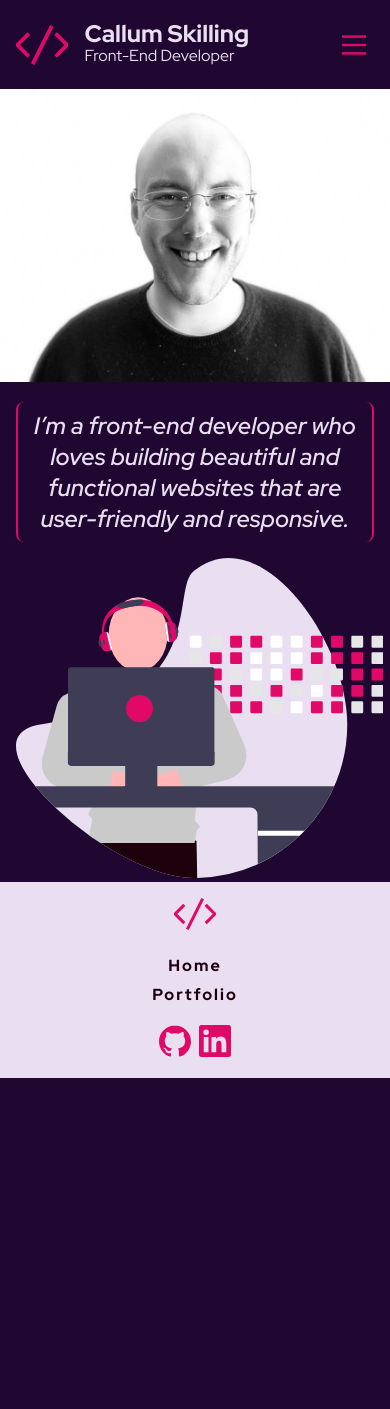
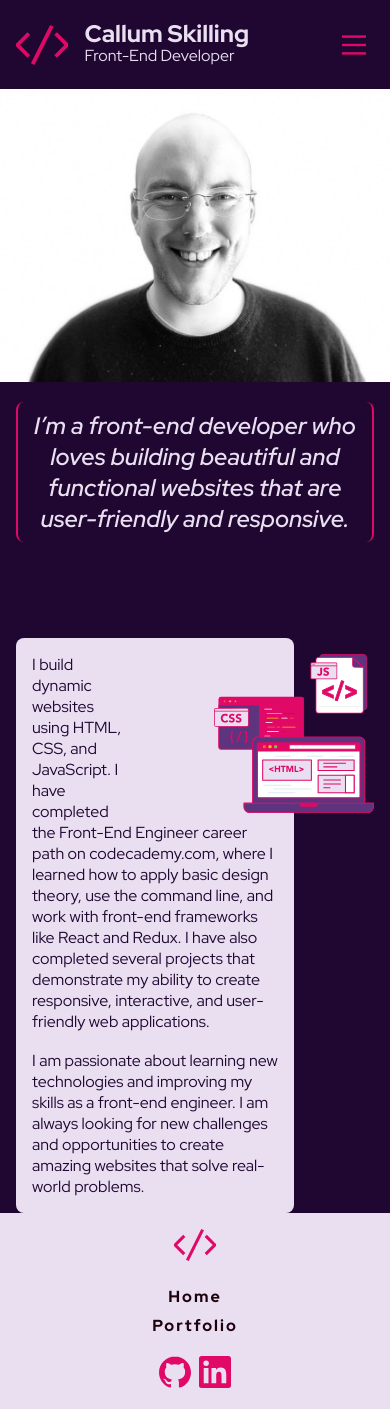
Before and after one commit to callumskilling/portfolio, a React (Vite) app: page / in a window 390 px wide. Before the commit the page ends 1078 px from the top, so only its background shows below. Built offline with nearby package versions, Linux system fonts and the light colour scheme.

Commit message:
created blurb component as a starting point

```diff
--- a/src/components/Blurb/Blurb.css
+++ b/src/components/Blurb/Blurb.css
@@ -1,5 +1,24 @@
 #blurb_container {
     margin: var(--mar-mobile);
+    padding-top: 5rem;
+}
+
+#blurb_wrapper {
+    background-color: var(--clr-lavender);
+    border-radius: 0.5rem;
+    padding-block: 1rem;
+    margin-right: 5rem;
+}
+
+#blurb_wrapper>p {
+    color: var(--clr-dark-purple);
+    padding-inline: 1rem;
+}
+
+#tech_bundle {
+    float: right;
+    transform: translateX(5rem);
+    width: clamp(10rem, 5rem + 20dvw, 20rem);
 }
 
 @media only screen and (min-width: 768px) {
@@ -14,41 +33,3 @@
         max-width: var(--wid-max);
     }
 }
-
-
-
-/* developer image animation */
-
-#developer_headphones {
-    opacity: 1;
-}
-
-#blurb_container:hover #developer_headphones {
-    opacity: 0;
-    transform: translate(0.5rem, -2rem) rotate(5deg);
-    transform-origin: center;
-    transition: opacity var(--td-quick) var(--ef-bounce-s), transform var(--td-quick) var(--ef-bounce-s);
-}
-
-#blurb_container:hover #developer_square_grid {
-    transform: translateY(9rem) translateX(-2rem);
-    transition: transform var(--td-quick) var(--ef-bounce-s);
-}
-
-#blurb_container:hover #developer_head {
-    transform: translate(0.5rem, 0.5rem) rotate(5deg);
-    transform-origin: center;
-    transition: transform var(--td-quick) var(--ef-bounce-s);
-}
-
-#blurb_container:hover #developer_background_blob {
-    transform: scale(90%);
-    transform-origin: center;
-    transition: transform var(--td-quick) var(--ef-bounce-s);
-}
-
-#blurb_container:hover #developer_person {
-    transform: scale(105%);
-    transform-origin: center;
-    transition: transform var(--td-quick) var(--ef-bounce-s);
-}
--- a/src/components/Blurb/Blurb.jsx
+++ b/src/components/Blurb/Blurb.jsx
@@ -1,11 +1,17 @@
-import { Developer } from "../../assets/images/icons/Developer"
+import { TechBundle } from "../../assets/images/icons/TechBundle"
 import "./Blurb.css"
+
+
 
 
 export const Blurb = () => {
   return (
     <div id="blurb_container">
-      <Developer height="20rem" id="developer_image"/>
+      <div id="blurb_wrapper">
+        <TechBundle id="tech_bundle" />
+        <p>I build dynamic websites using HTML, CSS, and JavaScript. I have completed the Front-End Engineer career path on codecademy.com, where I learned how to apply basic design theory, use the command line, and work with front-end frameworks like React and Redux. I have also completed several projects that demonstrate my ability to create responsive, interactive, and user-friendly web applications.</p><br />
+        <p>I am passionate about learning new technologies and improving my skills as a front-end engineer. I am always looking for new challenges and opportunities to create amazing websites that solve real-world problems.</p>
+      </div>
     </div>
   )
 }
```
